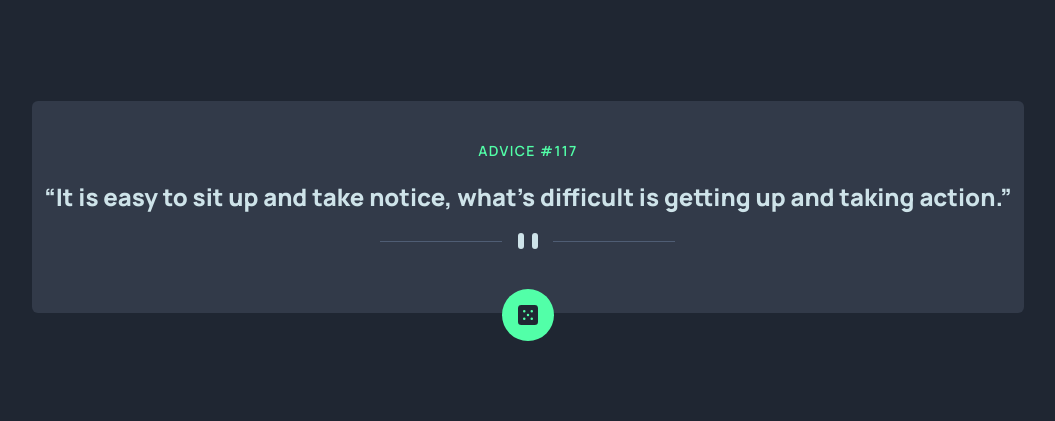
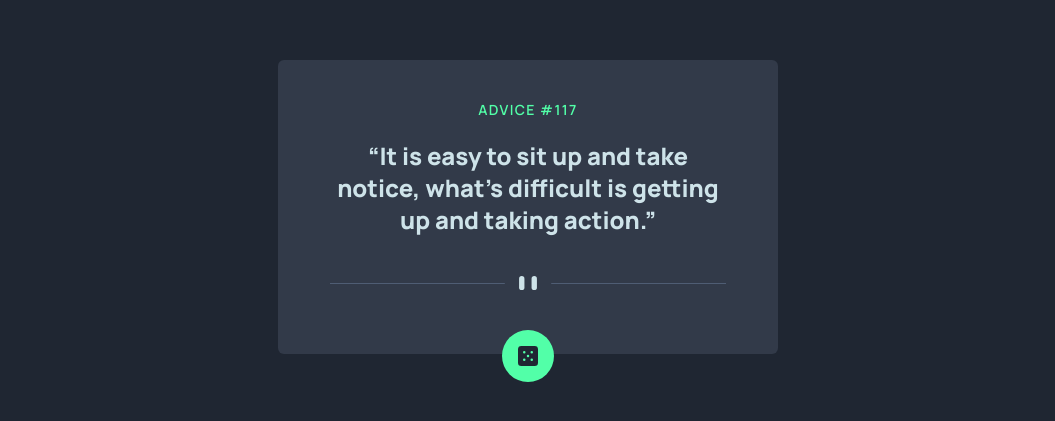
Before and after one commit to Rowada/FRM_react, a React (Vite) app in the folder advice-generator/: page / in a window 1280 px wide. Shown: the part 193-614 px from the top of the page, without its empty margins (112-1167 px from the left). Built offline with nearby package versions, Linux system fonts and the light colour scheme.

Commit message:
style: add desktop view

```diff
--- a/advice-generator/src/components/Main.jsx
+++ b/advice-generator/src/components/Main.jsx
@@ -1,23 +1,34 @@
 import React from "react";
 
 import dividedMobile from "../assets/images/pattern-divider-mobile.svg";
+import dividedDesktop from "../assets/images/pattern-divider-desktop.svg";
 import { Button } from "./Button";
 
 export const Main = () => {
   return (
-    <div className="bg-background rounded-md relative mx-3 py-10 flex flex-col justify-center items-center">
+    <div className="bg-background rounded-md relative mx-3 py-10 flex flex-col justify-center items-center md:px-10">
       <p className=" uppercase text-primary pb-5 text-sm tracking-widest font-semibold">
         advice #117
       </p>
-      <h1 className="text-2xl font-extrabold text-text text-center px-3">
+      <h1 className="text-2xl font-extrabold text-text text-center px-3 max-w-[420px] md:mb-5">
         <q>
           It is easy to sit up and take notice, what's difficult is getting up
           and taking action.
         </q>
       </h1>
+      <div className="max-w-[420px] px-3">
+        <img
+          className="mt-5 mb-6 block sm:block md:hidden"
+          src={dividedMobile}
+          alt="divided-mobile"
+        />
 
-      <img className="mt-5 mb-6" src={dividedMobile} alt="divided-mobile" />
-
+        <img
+          className="mt-5 mb-6 hidden sm-hidden md:block"
+          src={dividedDesktop}
+          alt="divided-desktop"
+        />
+      </div>
       <Button />
     </div>
   );
```
